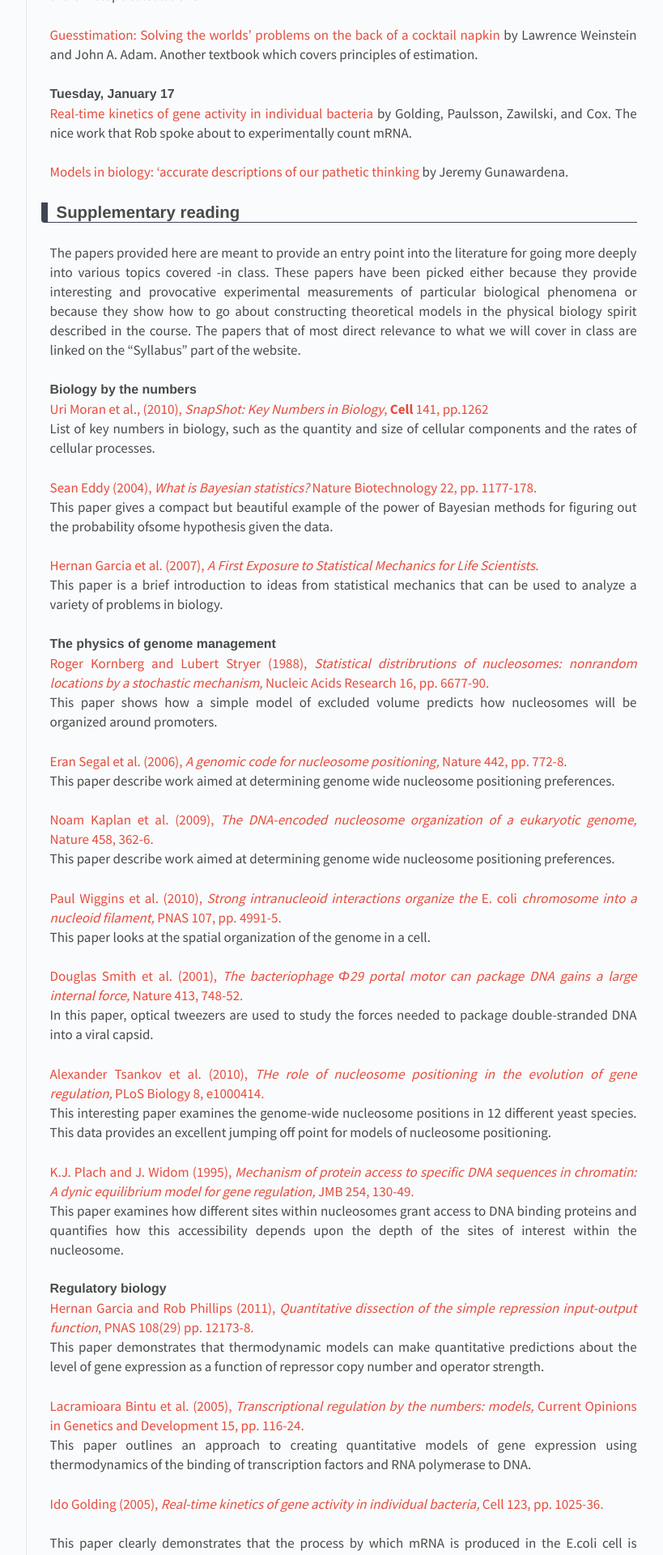
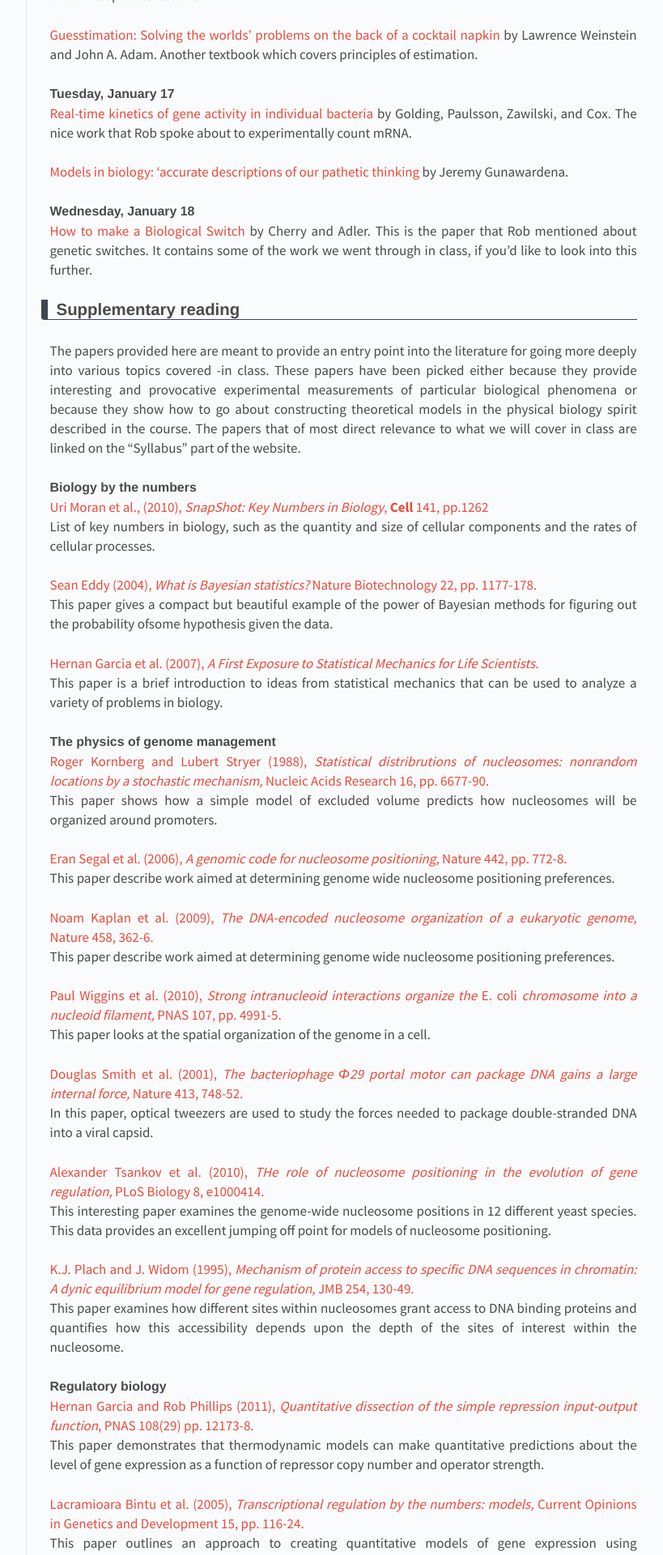
Before and after one commit to RPGroup-PBoC/gist_pboc_2017, a Jekyll site: the page built from _posts/2016-12-19-readings.md, in a window 1280 px wide. Shown: the part 587-2507 px from the top of the page at 81% size, without its empty margins (326-1145 px from the left). Built offline with Jekyll 4.4.1, drawn with Linux system fonts in a browser that asks for light colours.

Commit message:
added paper for readings on Wed.

```diff
--- a/_posts/2016-12-19-readings.md
+++ b/_posts/2016-12-19-readings.md
@@ -22,6 +22,10 @@ This paper describes the role of biological numeracy in thinking about a variety
 [Real-time kinetics of gene activity in individual bacteria](http://www.rpgroup.caltech.edu/courses/PBoC_GIST_2016/Cell_2005_Golding.pdf) by Golding, Paulsson, Zawilski, and Cox. The nice work that Rob spoke about to experimentally count mRNA. <br />
 
 [Models in biology: 'accurate descriptions of our pathetic thinking](http://www.rpgroup.caltech.edu/courses/PBoC_GIST_2016/BMC_Biol_2014_Gunawardena.pdf) by Jeremy Gunawardena. <br/>
+
+### Wednesday, January 18
+
+[How to make a Biological Switch](http://www.rpgroup.caltech.edu/courses/PBoC%20CSHL%202013/files_2013/articles/Cherry%20and%20Adler%20J%20Theor%20Bio%202000.pdf) by Cherry and Adler. This is the paper that Rob mentioned about genetic switches. It contains some of the work we went through in class, if you'd like to look into this further.
 
 ## Supplementary reading
 
```
